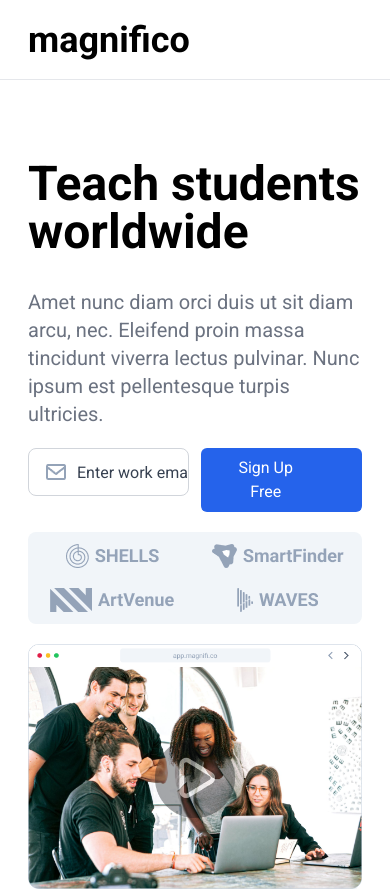
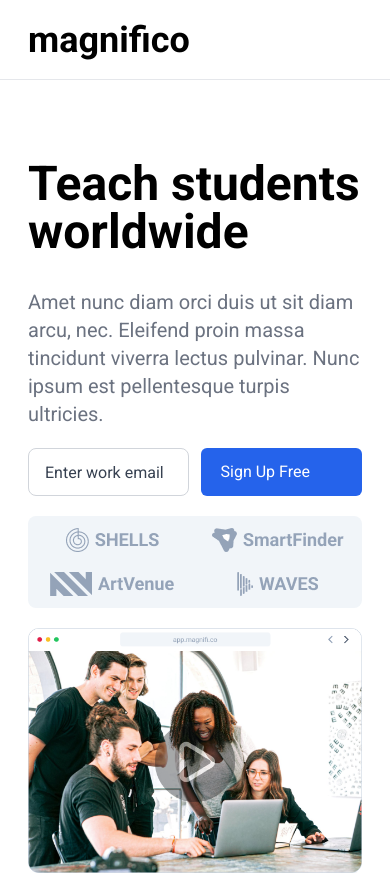
Before and after one commit to warmachine028/magnifico, a React (Vite) app: page / in a window 390 px wide. Shown: the top 891 px of the page. Built offline with nearby package versions, Linux system fonts and the light colour scheme; some icons are missing.

Commit message:
feat: responsive hero section

```diff
--- a/src/sections/Hero.jsx
+++ b/src/sections/Hero.jsx
@@ -20,7 +20,8 @@ const Hero = () => {
 					<p className="text-gray-500 mt-8 text-xl leading-7 sm:hidden">Amet nunc diam orci duis ut sit diam arcu, nec. Eleifend proin massa tincidunt viverra lectus pulvinar. Nunc ipsum est pellentesque turpis ultricies.</p>
 
 					<form className="mt-5 mb-5 flex gap-3">
-						<input placeholder="Enter work email" className="border pl-12 sm:w-full w-1/2 h-12 border-gray-300 placeholder-gray-700 rounded-lg bg-no-repeat" style={{ backgroundImage: `url('${EnvelopeIcon}')`, backgroundPosition: '15px' }} />
+						<input placeholder="Enter work email" className="border pl-12 sm:w-full w-1/2 h-12 border-gray-300 placeholder-gray-700 rounded-lg bg-no-repeat hidden sm:block" style={{ backgroundImage: `url('${EnvelopeIcon}')`, backgroundPosition: '15px' }} />
+						<input placeholder="Enter work email" className="border pl-4 sm:w-full w-1/2 h-12 border-gray-300 placeholder-gray-700 rounded-lg sm:hidden"/>
 						<button className="bg-blue-600 py-2 px-5 rounded-md text-white flex gap-2 items-center sm:w-64 w-1/2 justify-center " type="submit">
 							Sign Up Free
 							<box-icon name="right-arrow-alt" color="#ffffff" />
```
